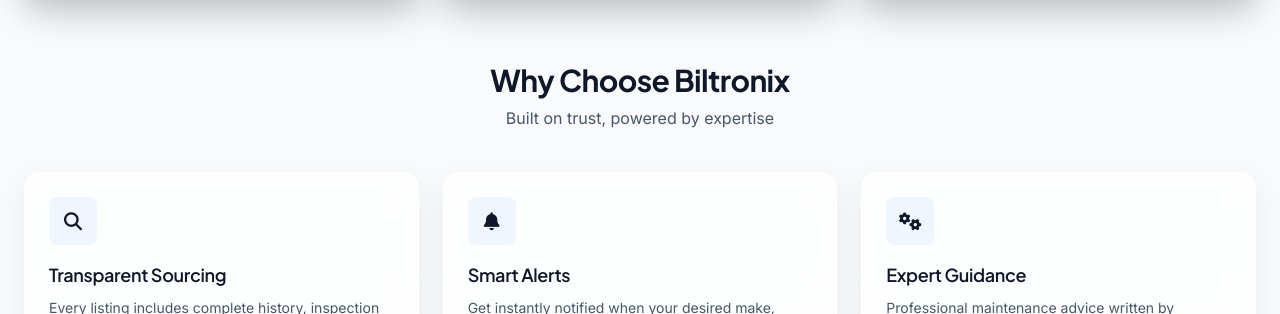
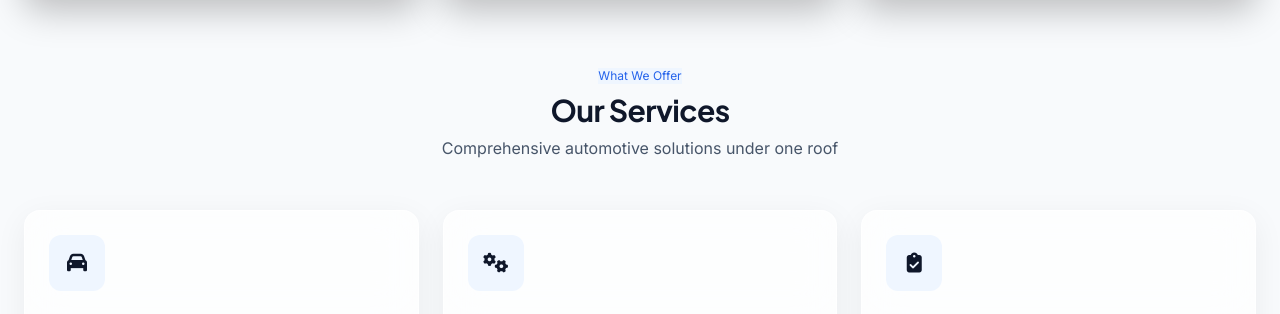
Before and after one commit to Widadullahi/newbiltronix, a React (Vite) app in the folder biltronix-react/: page / in a window 1280 px wide. Shown: the part 2486-2800 px from the top of the page. Built offline with nearby package versions, Linux system fonts and the light colour scheme.

Commit message:
initial commit

```diff
--- a/biltronix-react/src/components/static/InstallModal.jsx
+++ b/biltronix-react/src/components/static/InstallModal.jsx
@@ -4,8 +4,8 @@
   if (!installModal.open) return null;
 
   return (
-    <div className="fixed inset-0 z-50 flex items-center justify-center bg-slate-900/40 backdrop-blur-sm p-4">
-      <div className="glass-card max-w-md w-full p-6 animate-slide-up">
+    <div className="fixed inset-0 z-50 flex items-center justify-center bg-slate-900/50 backdrop-blur-md p-4">
+      <div className="glass-card max-w-md w-full p-6 animate-slide-up" style={{ background: 'rgba(255, 255, 255, 0.95)', backdropFilter: 'blur(40px)', WebkitBackdropFilter: 'blur(40px)' }}>
         <div className="flex items-start justify-between mb-4">
           <div className="flex items-center gap-3">
             <div className="w-12 h-12 rounded-xl bg-primary-50 flex items-center justify-center">
--- a/biltronix-react/src/components/static/InstallSidePrompt.jsx
+++ b/biltronix-react/src/components/static/InstallSidePrompt.jsx
@@ -5,8 +5,9 @@
 
   return (
     <aside
-      className="fixed right-4 top-1/2 -translate-y-1/2 z-40 w-72 glass-card p-5 animate-slide-up"
+      className="fixed right-4 top-1/2 -translate-y-1/2 z-40 w-72 p-5 animate-slide-up"
       aria-label="Install app prompt"
+      style={{ background: 'rgba(255, 255, 255, 0.95)', backdropFilter: 'blur(40px)', WebkitBackdropFilter: 'blur(40px)', border: '1px solid rgba(255, 255, 255, 0.6)', borderRadius: '16px', boxShadow: '0 8px 32px rgba(0, 0, 0, 0.06)' }}
     >
       <button
         type="button"
--- a/biltronix-react/src/components/static/PopupOverlay.jsx
+++ b/biltronix-react/src/components/static/PopupOverlay.jsx
@@ -4,8 +4,8 @@
   if (!popup.open) return null;
 
   return (
-    <div className="fixed inset-0 z-50 flex items-center justify-center bg-slate-900/40 backdrop-blur-sm p-4">
-      <div className="glass-card max-w-md w-full p-6 animate-slide-up">
+    <div className="fixed inset-0 z-50 flex items-center justify-center bg-slate-900/50 backdrop-blur-md p-4">
+      <div className="max-w-md w-full p-6 animate-slide-up" style={{ background: 'rgba(255, 255, 255, 0.95)', backdropFilter: 'blur(40px)', WebkitBackdropFilter: 'blur(40px)', border: '1px solid rgba(255, 255, 255, 0.6)', borderRadius: '16px', boxShadow: '0 24px 64px rgba(0, 0, 0, 0.1)' }}>
         <div className="flex items-center gap-3 mb-4">
           <div className="w-10 h-10 rounded-lg bg-primary-50 flex items-center justify-center">
             <i className="fas fa-info-circle text-primary"></i>
--- a/biltronix-react/src/pages/HomePage.jsx
+++ b/biltronix-react/src/pages/HomePage.jsx
@@ -25,6 +25,51 @@
     title: 'Expert Guidance',
     copy: 'Professional maintenance advice written by certified automotive technicians.',
     icon: 'fas fa-cogs',
+  },
+];
+
+const serviceItems = [
+  {
+    icon: 'fas fa-car',
+    title: 'Vehicle Sales',
+    description: 'Premium used and foreign vehicles, thoroughly inspected and certified for quality. From sedans to SUVs, find your perfect ride.',
+    link: '/sales',
+    linkText: 'Browse Vehicles',
+  },
+  {
+    icon: 'fas fa-cogs',
+    title: 'Genuine Parts',
+    description: 'OEM-quality replacement parts, filters, brakes, batteries, and service kits for all major vehicle makes and models.',
+    link: '/sales',
+    linkText: 'Shop Parts',
+  },
+  {
+    icon: 'fas fa-clipboard-check',
+    title: 'Pre-Purchase Inspection',
+    description: 'Professional 150+ point vehicle inspection service. Get detailed reports with photos before you buy any used car.',
+    link: '/inspection-app',
+    linkText: 'Book Inspection',
+  },
+  {
+    icon: 'fas fa-wrench',
+    title: 'Service & Maintenance',
+    description: 'Scheduled maintenance, oil changes, and repairs by certified technicians. Keep your vehicle running at peak performance.',
+    link: '#',
+    linkText: 'Schedule Service',
+  },
+  {
+    icon: 'fas fa-headset',
+    title: 'Expert Consultation',
+    description: 'Get personalized advice from our automotive experts. We help you make informed decisions on purchases and maintenance.',
+    link: 'https://wa.me/2347060882711',
+    linkText: 'Consult Now',
+  },
+  {
+    icon: 'fas fa-truck',
+    title: 'Delivery Service',
+    description: 'Safe and insured vehicle delivery across Nigeria. We bring your purchase directly to your doorstep.',
+    link: '#',
+    linkText: 'Learn More',
   },
 ];
 
@@ -356,6 +401,46 @@
           </div>
         </section>
 
+        {/* ── Our Services Section ── */}
+        <section className="container mx-auto px-4 md:px-6">
+          <div className="text-center mb-12">
+            <span className="badge-primary text-xs mb-2 inline-block">What We Offer</span>
+            <h2 className="text-2xl md:text-3xl font-bold text-text-primary">Our Services</h2>
+            <p className="text-text-secondary mt-2">Comprehensive automotive solutions under one roof</p>
+          </div>
+
+          <div className="grid gap-6 md:grid-cols-2 lg:grid-cols-3">
+            {serviceItems.map((service) => (
+              <div key={service.title} className="glass-card p-6 group hover:shadow-glass-hover transition-all">
+                <div className="w-14 h-14 rounded-xl bg-primary-50 flex items-center justify-center mb-5 group-hover:bg-primary-100 transition-colors">
+                  <i className={`${service.icon} text-primary text-xl`}></i>
+                </div>
+                <h3 className="text-lg font-semibold text-text-primary mb-2">{service.title}</h3>
+                <p className="text-sm text-text-secondary leading-relaxed mb-4">{service.description}</p>
+                {service.link.startsWith('http') ? (
+                  <a
+                    href={service.link}
+                    target="_blank"
+                    rel="noreferrer"
+                    className="text-primary font-semibold text-sm hover:underline flex items-center gap-1"
+                  >
+                    {service.linkText}
+                    <i className="fas fa-arrow-right text-xs"></i>
+                  </a>
+                ) : (
+                  <Link
+                    to={service.link}
+                    className="text-primary font-semibold text-sm hover:underline flex items-center gap-1"
+                  >
+                    {service.linkText}
+                    <i className="fas fa-arrow-right text-xs"></i>
+                  </Link>
+                )}
+              </div>
+            ))}
+          </div>
+        </section>
+
         {/* Features Section */}
         <section className="container mx-auto px-4 md:px-6">
           <div className="text-center mb-10">
```
Also changed, not shown: 2 other files (tests, documents, lock files or other folders).
